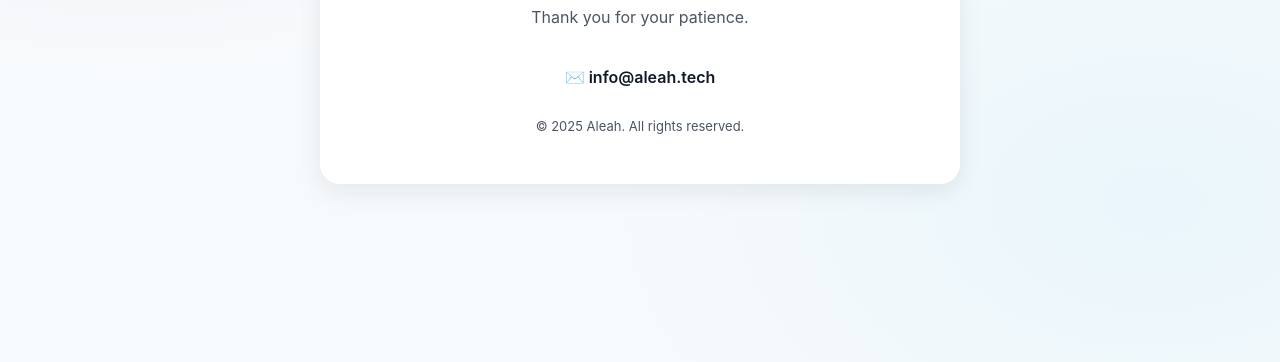
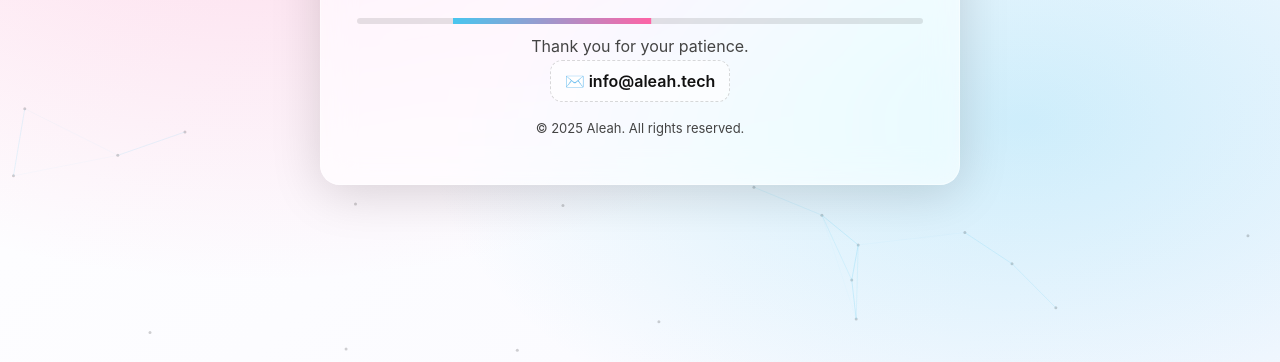
Before and after one commit to AleahArtverse/aleah.tech, a plain HTML site: page index.html in a window 1280 px wide. Shown: the part 438-800 px from the top of the page. Drawn offline with Linux system fonts and the light colour scheme.

Commit message:
index.html

```diff
--- a/index.html
+++ b/index.html
@@ -7,161 +7,215 @@
 <meta name="description" content="The website is currently under maintenance. Please check back shortly." />
 
 <style>
-    :root{
-      --bg-dark: #0b0c10;
-      --text: #e7eef5;
-      --muted: #aab7c4;
-      --accent1: #ff64a6;  /* pink from logo */
-      --accent2: #48c6ef;  /* teal/blue from logo */
-      --card: rgba(255,255,255,0.05);
-      --shadow: 0 8px 30px rgba(0,0,0,0.35);
+  /* === Core Theme Variables === */
+  :root {
+    --text: #111;
+    --muted: #444;
+    --accent1: #ff64a6; /* pink */
+    --accent2: #48c6ef; /* teal */
+    --card-bg: rgba(255,255,255,0.65);
+    --shadow: 0 8px 50px rgba(0,0,0,0.15);
     --radius: 20px;
   }
+  * { box-sizing: border-box; margin: 0; padding: 0; }
+  html, body { height: 100%; font-family: "Inter", "Segoe UI", system-ui, sans-serif; color: var(--text); overflow: hidden; }
 
-    @media (prefers-color-scheme: light){
-      :root{
-        --bg-dark: #f7fafc;
-        --text: #111827;
-        --muted: #4b5563;
-        --card: #ffffff;
-        --shadow: 0 8px 25px rgba(17,24,39,0.08);
-      }
+  /* === Animated Quantum Background === */
+  body {
+    background: radial-gradient(1200px 800px at 20% 30%, rgba(255,100,166,0.25), transparent 60%),
+                radial-gradient(1000px 600px at 80% 70%, rgba(72,198,239,0.25), transparent 60%),
+                linear-gradient(135deg, #ffffff, #f9f9ff);
+    position: relative;
+    display: grid;
+    place-items: center;
   }
 
-    *{box-sizing:border-box;}
-    html,body{height:100%;margin:0;padding:0;font-family:-apple-system,BlinkMacSystemFont,"Segoe UI",Roboto,Helvetica,Arial,sans-serif;}
-    body{
-      background: radial-gradient(900px 600px at 10% 20%, rgba(255,100,166,0.08), transparent 60%),
-                  radial-gradient(900px 600px at 90% 80%, rgba(72,198,239,0.08), transparent 60%),
-                  var(--bg-dark);
-      color:var(--text);
-      display:grid;
-      place-items:center;
-      text-align:center;
-      padding:2rem;
+  canvas#bg {
+    position: absolute;
+    inset: 0;
+    width: 100%;
+    height: 100%;
+    z-index: 0;
+    opacity: 0.6;
   }
 
-    .card{
-      background:var(--card);
-      backdrop-filter: blur(10px);
-      border-radius:var(--radius);
-      box-shadow:var(--shadow);
-      padding:40px 32px 50px;
-      max-width:640px;
-      width:100%;
-      animation: fadeIn 1s ease-in-out both;
-    }
-    @keyframes fadeIn{
-      from{opacity:0; transform:translateY(10px);}
-      to{opacity:1; transform:translateY(0);}
+  /* === Glass Card === */
+  .card {
+    position: relative;
+    z-index: 2;
+    max-width: 640px;
+    width: 92%;
+    background: var(--card-bg);
+    backdrop-filter: blur(16px) saturate(180%);
+    border: 1px solid rgba(255,255,255,0.4);
+    border-radius: var(--radius);
+    box-shadow: var(--shadow);
+    text-align: center;
+    padding: 48px 36px;
+    animation: fadeIn 1.2s ease both;
   }
 
-    .logo-img{
-      width:180px;
-      height:auto;
-      margin-bottom:16px;
+  @keyframes fadeIn {
+    from { opacity: 0; transform: translateY(12px); }
+    to { opacity: 1; transform: translateY(0); }
+  }
+
+  .logo {
+    width: 180px;
+    height: auto;
+    margin-bottom: 20px;
     animation: float 3s ease-in-out infinite;
   }
-    @keyframes float{
-      0%,100%{transform:translateY(0);}
-      50%{transform:translateY(-6px);}
+  @keyframes float {
+    0%,100% { transform: translateY(0); }
+    50% { transform: translateY(-6px); }
   }
 
-    h1{
-      font-size:clamp(1.6rem,3vw,2rem);
-      margin:10px 0 6px;
+  h1 {
+    font-size: clamp(1.6rem, 3vw, 2rem);
+    font-weight: 700;
+    margin-bottom: 10px;
   }
-    p{
-      color:var(--muted);
-      font-size:1rem;
-      line-height:1.6;
-      margin:0.5rem 0;
+  p {
+    color: var(--muted);
+    line-height: 1.6;
+    font-size: 1rem;
   }
 
-    .progress{
-      width:100%;
-      height:8px;
-      border-radius:999px;
-      background:rgba(255,255,255,0.15);
-      margin:24px 0 8px;
-      overflow:hidden;
+  .progress {
+    width: 100%;
+    height: 6px;
+    border-radius: 999px;
+    background: rgba(0,0,0,0.1);
+    margin: 24px 0 10px;
+    overflow: hidden;
   }
-    .progress span{
-      display:block;
-      height:100%;
-      width:40%;
-      background:linear-gradient(90deg,var(--accent2),var(--accent1));
-      animation:slide 2.8s ease-in-out infinite;
+  .progress span {
+    display: block;
+    width: 35%;
+    height: 100%;
+    background: linear-gradient(90deg,var(--accent2),var(--accent1));
+    animation: load 3s ease-in-out infinite;
   }
-    @keyframes slide{
-      0%{transform:translateX(-110%);}
-      50%{transform:translateX(40%);}
-      100%{transform:translateX(110%);}
+  @keyframes load {
+    0% { transform: translateX(-110%); }
+    50% { transform: translateX(30%); }
+    100% { transform: translateX(110%); }
   }
 
-    .dots{display:inline-flex;gap:6px;margin-left:4px;}
-    .dot{
-      width:6px;height:6px;border-radius:50%;
-      background:var(--accent2);
-      opacity:.8;
-      animation:bounce 1.2s infinite;
+  .dots {
+    display: inline-flex;
+    gap: 6px;
+    margin-left: 4px;
   }
-    .dot:nth-child(2){animation-delay:.15s;}
-    .dot:nth-child(3){animation-delay:.3s;}
-    @keyframes bounce{
-      0%,80%,100%{transform:translateY(0);}
-      40%{transform:translateY(-6px);}
+  .dot {
+    width: 6px; height: 6px;
+    border-radius: 50%;
+    background: var(--accent1);
+    opacity: 0.7;
+    animation: bounce 1.2s infinite;
+  }
+  .dot:nth-child(2) { animation-delay: .15s; }
+  .dot:nth-child(3) { animation-delay: .3s; }
+  @keyframes bounce {
+    0%,80%,100% { transform: translateY(0); }
+    40% { transform: translateY(-6px); }
   }
 
-    .contact{
-      margin-top:18px;
-      display:inline-flex;
-      align-items:center;
-      gap:8px;
-      padding:10px 14px;
-      border-radius:12px;
-      border:1px dashed rgba(255,255,255,0.18);
-      background:rgba(255,255,255,0.06);
-      color:var(--text);
-      text-decoration:none;
-      font-weight:600;
-      transition:all .2s;
+  .contact {
+    display: inline-flex;
+    align-items: center;
+    justify-content: center;
+    gap: 10px;
+    padding: 10px 14px;
+    border-radius: 12px;
+    background: rgba(255,255,255,0.6);
+    border: 1px dashed rgba(0,0,0,0.15);
+    text-decoration: none;
+    color: var(--text);
+    font-weight: 600;
+    transition: all 0.3s ease;
   }
-    .contact:hover{
-      border-color:var(--accent1);
-      background:rgba(255,255,255,0.1);
-      text-decoration:none;
+  .contact:hover {
+    background: linear-gradient(90deg,var(--accent2),var(--accent1));
+    color: white;
+    border-color: transparent;
   }
 
-    footer{
-      margin-top:20px;
-      font-size:13px;
-      color:var(--muted);
+  footer {
+    font-size: 13px;
+    color: var(--muted);
+    margin-top: 18px;
   }
 </style>
 </head>
 <body>
+<canvas id="bg"></canvas>
+
 <main class="card">
-    <img src="logo-als.png" alt="Aleah logo" class="logo-img" />
-
+  <img src="logo-als.png" alt="Aleah logo" class="logo" />
   <h1>We’re improving things behind the scenes</h1>
-    <p>
-      The website is currently under maintenance. Please come back shortly
+  <p>The website is currently under maintenance. Please come back shortly
     <span class="dots"><span class="dot"></span><span class="dot"></span><span class="dot"></span></span>
   </p>
 
   <div class="progress"><span></span></div>
-    <p style="margin-top:0;">Thank you for your patience.</p>
+  <p>Thank you for your patience.</p>
 
-    <a class="contact" href="mailto:info@aleah.tech">
-      ✉️ info@aleah.tech
-    </a>
-
+  <a href="mailto:info@aleah.tech" class="contact">✉️ info@aleah.tech</a>
   <footer>© <span id="year"></span> Aleah. All rights reserved.</footer>
 </main>
 
 <script>
+  // Year auto-update
   document.getElementById("year").textContent = new Date().getFullYear();
+
+  // === Subtle animated "quantum network" background ===
+  const canvas = document.getElementById("bg");
+  const ctx = canvas.getContext("2d");
+  let w, h, particles;
+
+  function resize(){
+    w = canvas.width = window.innerWidth;
+    h = canvas.height = window.innerHeight;
+    particles = Array.from({length: 50}, () => ({
+      x: Math.random()*w,
+      y: Math.random()*h,
+      vx: (Math.random()-0.5)*0.6,
+      vy: (Math.random()-0.5)*0.6
+    }));
+  }
+  function draw(){
+    ctx.clearRect(0,0,w,h);
+    for(let p of particles){
+      p.x+=p.vx; p.y+=p.vy;
+      if(p.x<0||p.x>w) p.vx*=-1;
+      if(p.y<0||p.y>h) p.vy*=-1;
+      ctx.beginPath();
+      ctx.arc(p.x,p.y,1.5,0,Math.PI*2);
+      ctx.fillStyle="rgba(0,0,0,0.3)";
+      ctx.fill();
+    }
+    for(let i=0;i<particles.length;i++){
+      for(let j=i+1;j<particles.length;j++){
+        let a=particles[i],b=particles[j];
+        let dx=a.x-b.x, dy=a.y-b.y, dist=Math.hypot(dx,dy);
+        if(dist<120){
+          ctx.strokeStyle=`rgba(72,198,239,${1-dist/120})`;
+          ctx.lineWidth=0.5;
+          ctx.beginPath();
+          ctx.moveTo(a.x,a.y);
+          ctx.lineTo(b.x,b.y);
+          ctx.stroke();
+        }
+      }
+    }
+    requestAnimationFrame(draw);
+  }
+
+  window.addEventListener("resize", resize);
+  resize();
+  draw();
 </script>
 </body>
 </html>
```
Lines whose indentation alone changed are shown as unchanged.
